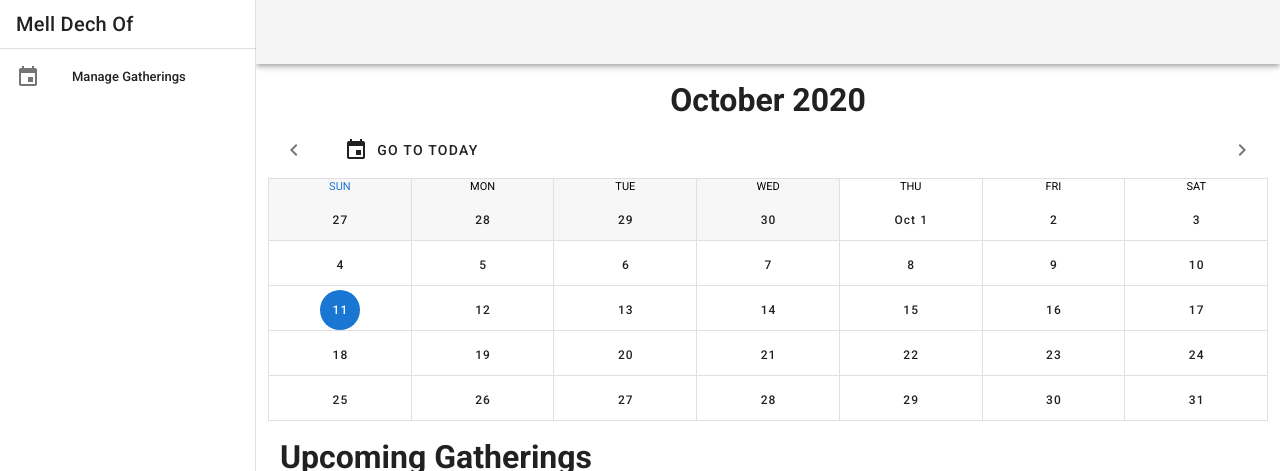
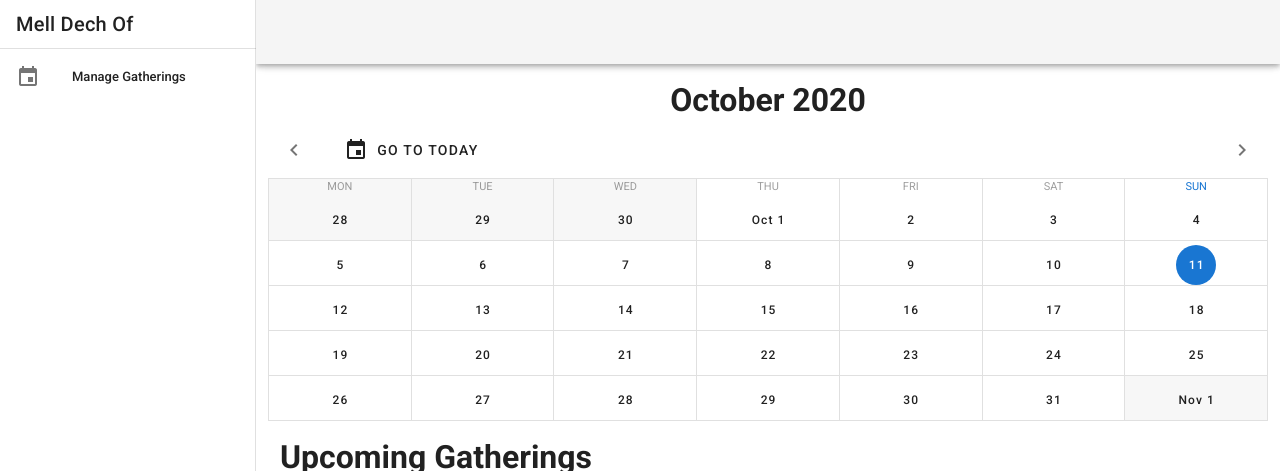
Before and after one commit to exhuma/melldechof, a Vue app: page / in a window 1280 px wide. Shown: the top 471 px of the page. Built offline with nearby package versions, Linux system fonts and the light colour scheme; no server answers.

Commit message:
Use Mon-Sun as week-days

```diff
--- a/src/components/Calendar.vue
+++ b/src/components/Calendar.vue
@@ -30,6 +30,7 @@
       ref="calendar"
       color="primary"
       v-model="date"
+      :weekdays="[1, 2, 3, 4, 5, 6, 0]"
       :events="gatherings"></v-calendar>
   </v-sheet>
 </template>
```
